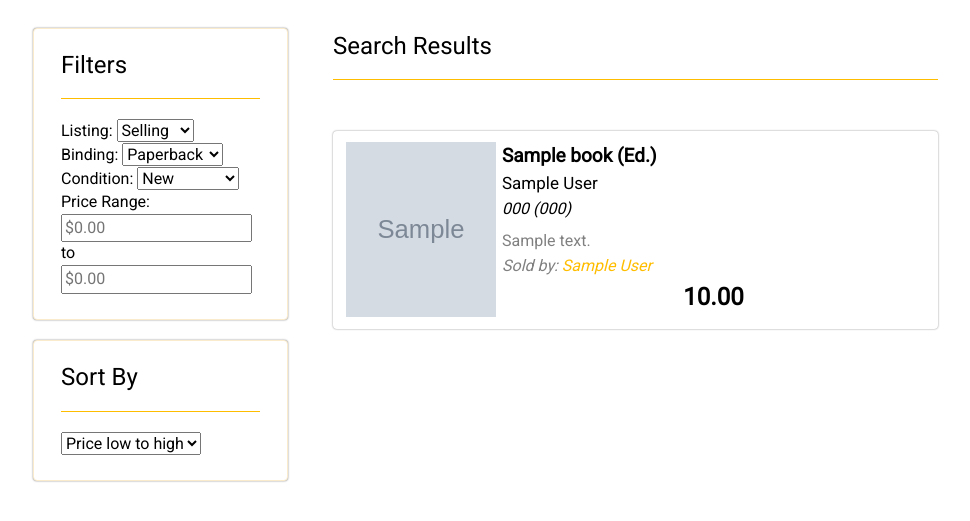
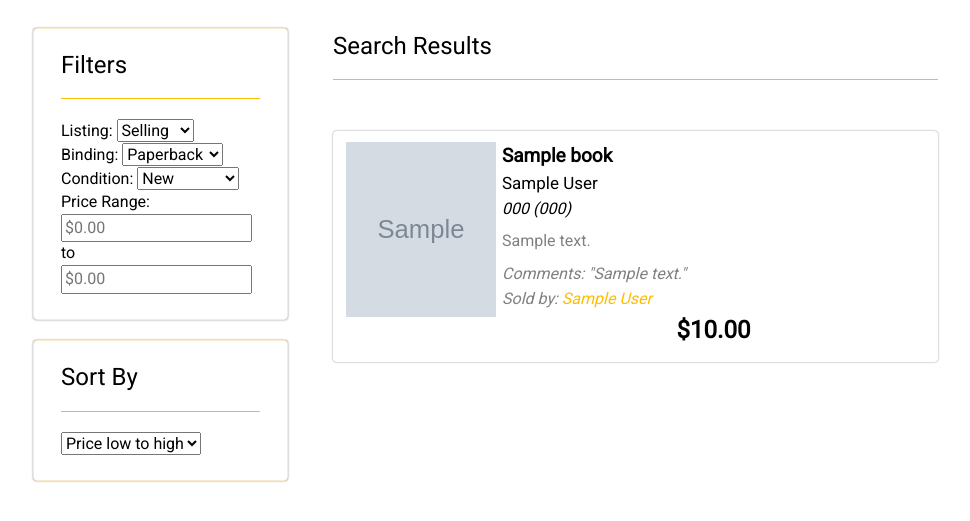
Before and after one commit to valiakopoulos/BookXchange, a Python web app: template templates/search.html in a window 1280 px wide. Shown: the part 75-596 px from the top of the page, without its empty margins (147-1117 px from the left). Run offline with Jinja, Linux system fonts and the light colour scheme; the template is opened without the code that fills it: most values are stand-ins (such as "Sample title", 1, 10 or a date in 2020); grey boxes marked "Sample" are stand-in pictures; some libraries are stand-ins or nearby versions.

Commit message:
Restyled the book listing a bit

```diff
--- a/static/css/layout.css
+++ b/static/css/layout.css
@@ -166,12 +166,20 @@ button:active {
 .book .info { flex-grow: 1; margin-left: 6px; }
 .book .info div { margin-bottom: 2px; }
 
+.book .info .description, .book .info .description p {
+    overflow: hidden;
+    display: -webkit-box;
+    -webkit-line-clamp: 12;
+    -webkit-box-orient: vertical;
+    margin-bottom: 10px;
+}
+
 .book .info .title { font-weight: bold; font-size: 19px; }
 .book .info .author { font-size: 17px; }
 .book .info .isbn { font-style: italic; margin-bottom: 10px;}
-.book .info .seller { font-style: italic; }
-.book .info .type,
-.book .info .condition,
+.book .info .seller, .book .info .comments { font-style: italic; }
+.book .info .description,
+.book .info .comments,
 .book .info .seller {
     color: gray;
 }
--- a/templates/book_listing.html
+++ b/templates/book_listing.html
@@ -3,15 +3,18 @@
         <img src="{{ book.thumbnail }}" />
     </div>
     <div class="info">
-        <div class="title">{{ book.title }} (Ed.)</div>
+        <div class="title">{{ book.title }}{{ ": " + book.subtitle if book.subtitle}}</div>
         <div class="author">{{ book.authors }}</div>
-        <div class="isbn">{{ book.isbn10 }} ({{ book.isbn13 }})</div>
-        <div class="type">{{ book.description }}</div>
+        <div class="isbn">{{ book.ISBN_10 }} ({{ book.ISBN_13 }})</div>
+        <div class="description">{{ book.description }}</div>
+        {% if book.comments %}
+            <div class="comments">Comments: "{{ book.comments }}"</div>
+        {% endif %}
         <div class="seller">
             Sold by: <a href="#">{{ book.first_name }} {{ book.last_name }}</a>
         </div>
         <div class="sellingInfo">
-            <div class="price">{{ '%0.2f'| format(book.price|float) }}</div>
+            <div class="price">${{ '%0.2f'| format(book.price|float) }}</div>
             <!--<button class="buy">BUY</button>-->
         </div>
     </div>
```
